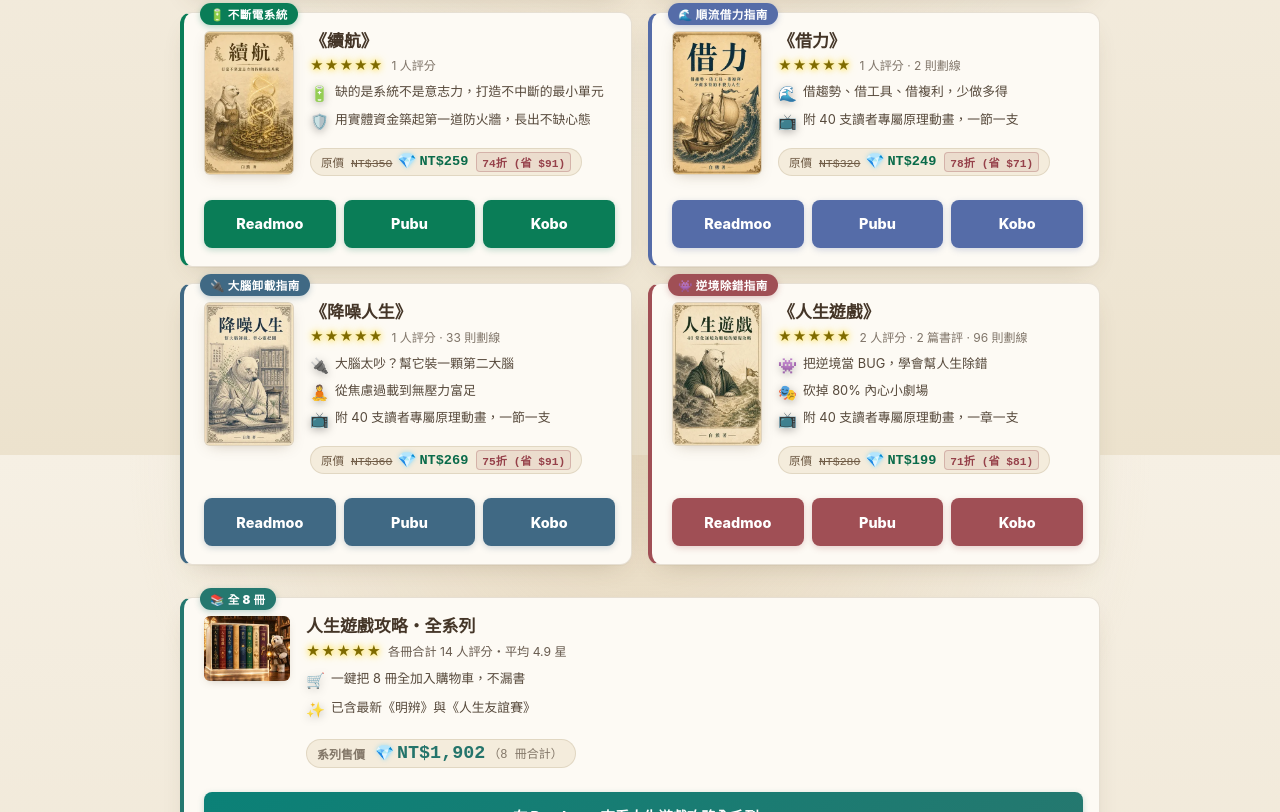
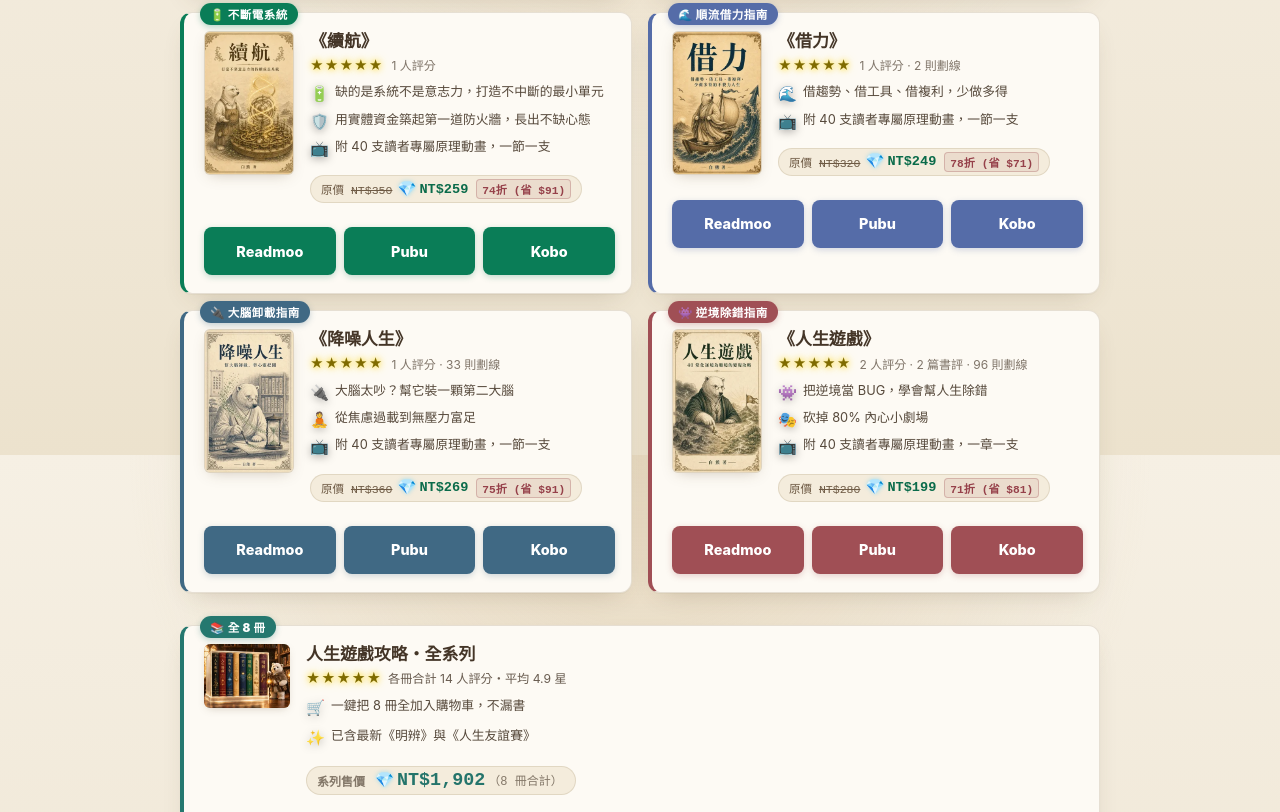
Before and after one commit to whitebear-jerry/life-os-mvp, a plain HTML site: page life-os-mvp/link.html in a window 1280 px wide. Shown: the part 1945-2757 px from the top of the page. Drawn offline with Linux system fonts and the light colour scheme.

Commit message:
feat(link): 《續航》書卡加「附 40 支讀者專屬原理動畫」
《續航》含讀者專屬影片連結的 EPUB 已於 2026-11-04 上傳四平台

Co-Authored-By: Claude Opus 5.5 <noreply@anthropic.com>

```diff
--- a/life-os-mvp/link.html
+++ b/life-os-mvp/link.html
@@ -1508,6 +1508,7 @@
             <div class="book-selling-points">
               <div class="selling-point"><span>🔋</span> 缺的是系統不是意志力，打造不中斷的最小單元</div>
               <div class="selling-point"><span>🛡️</span> 用實體資金築起第一道防火牆，長出不缺心態</div>
+              <div class="selling-point"><span>📺</span> 附 40 支讀者專屬原理動畫，一節一支</div>
             </div>
             <div class="book-price">
               <span class="price-amount">
```
